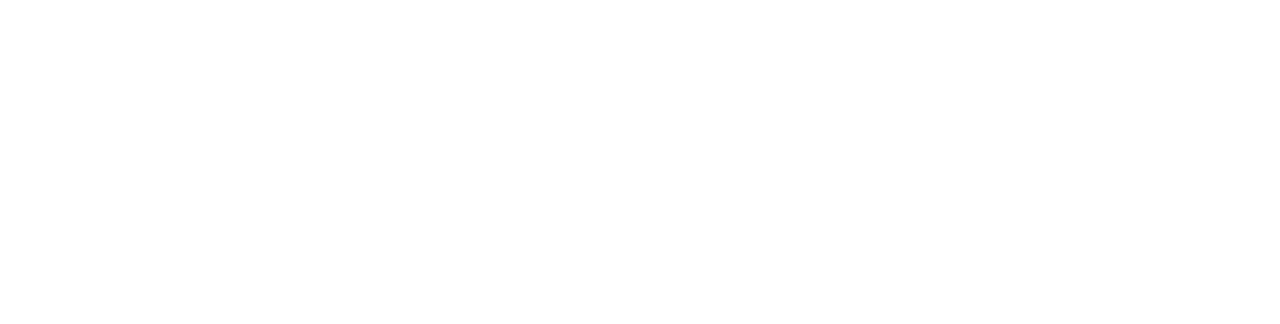
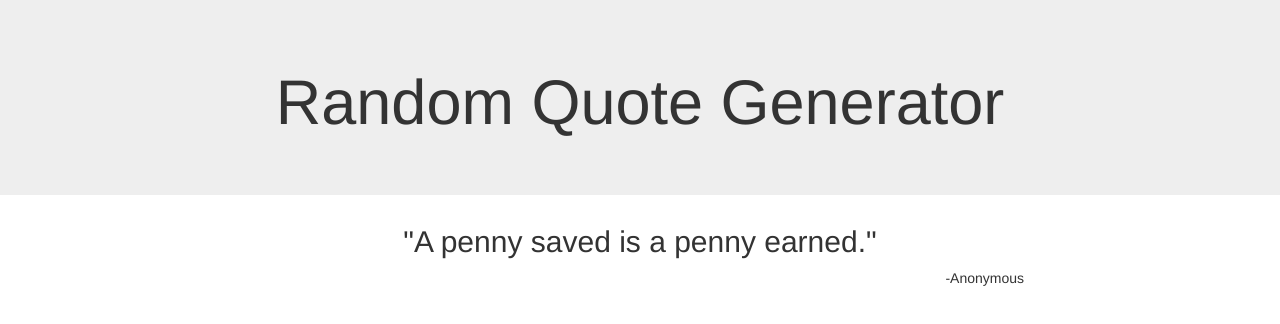
Before and after one commit to alexanderqchen/Random-Quote-Generator, a plain HTML site: page index.html in a window 1280 px wide. Drawn offline with nearby package versions, Linux system fonts and the light colour scheme.

Commit message:
rough outline

```diff
--- a/index.html
+++ b/index.html
@@ -2,8 +2,24 @@
 <html>
 	<head>
 		<title>Random Quote Generator</title>
+		<!-- Latest compiled and minified CSS -->
+		<link rel="stylesheet" href="https://maxcdn.bootstrapcdn.com/bootstrap/3.3.7/css/bootstrap.min.css">
+
+		<!-- jQuery library -->
+		<script src="https://ajax.googleapis.com/ajax/libs/jquery/3.2.1/jquery.min.js"></script>
+
+		<!-- Latest compiled JavaScript -->
+		<script src="https://maxcdn.bootstrapcdn.com/bootstrap/3.3.7/js/bootstrap.min.js"></script>
 	</head>
 	<body>
-
+		<center>
+			<div class = "jumbotron">
+				<h1>Random Quote Generator</h1>
+			</div>
+			<div style = "width: 60%">
+				<h2>"A penny saved is a penny earned."</h2>
+				<p style="text-align: right">-Anonymous</p>
+			</div>
+		</center>
 	</body>
 </html>
```
